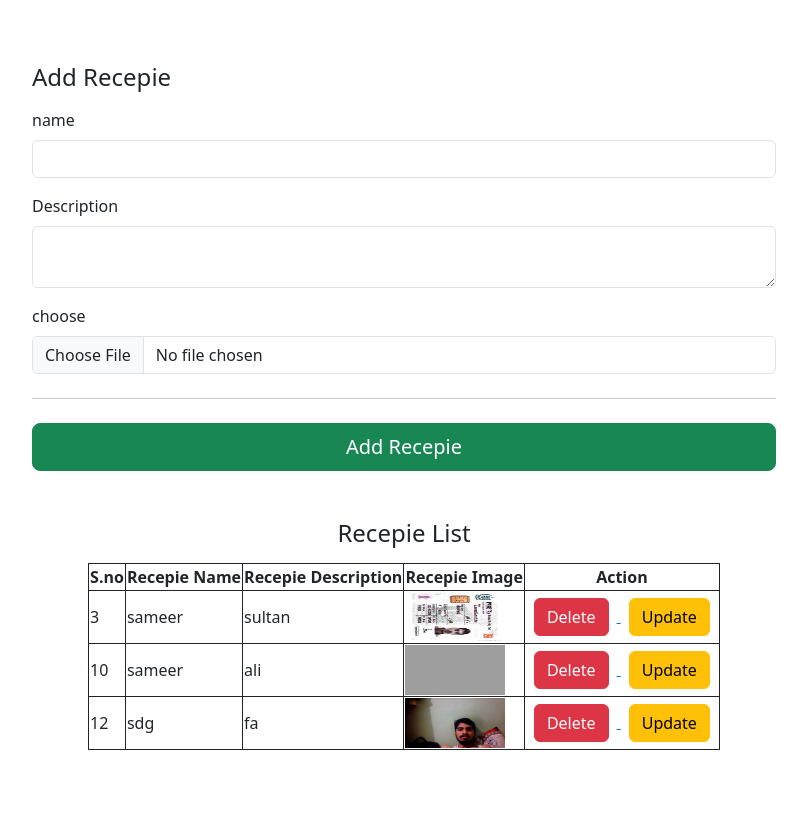
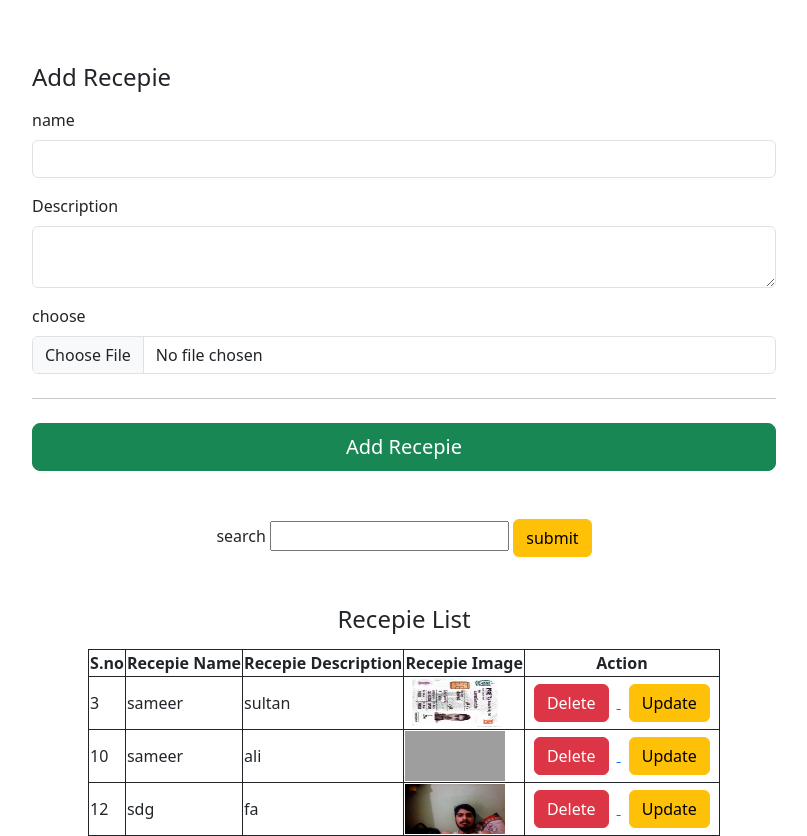
Before and after one commit to Muhammad-Sameer-sultan/Recepie, a Django app: page /recepies in a window 1280 px wide. Shown: the part 78-914 px from the top of the page, without its empty margins (236-1043 px from the left). Before the commit the page ends 828 px from the top, so only its background shows below. Run offline with Django 5.2, Linux system fonts and the light colour scheme; data comes from the database, SQL or seed files in the repository; grey boxes are pictures that could not be loaded.

Commit message:
add search recepie logic

```diff
--- a/home/templates/index.html
+++ b/home/templates/index.html
@@ -1,5 +1,8 @@
 {% extends "base.html" %}
 {% block main%}
+    <button class="btn btn-success">
+        <a href="/recepies">Recepie</a>
+    </button>
     <div>
         <a href="/about">about</a>
     </div>
--- a/vege/templates/recepies.html
+++ b/vege/templates/recepies.html
@@ -39,6 +39,15 @@
             </button>
         </form>
       </div>
+      <div class="d-flex mt-5">
+        <form  class="mx-auto" >
+          <label for="search">search</label>
+          <input name="search" type="search" >
+          <button class="btn-warning btn" type="submit">submit</button>
+
+        </form>
+      </div>
+
       <h4 class="mb-3 mx-auto text-center mt-5"> Recepie List</h4>
       <table class="w-full mx-auto">
         <tr class="text-center m-2">
--- a/vege/views.py
+++ b/vege/views.py
@@ -3,22 +3,32 @@ from .models import *
 
 # Create your views here.
 def recepies(request):
+    # Handling form submission
     if request.method == "POST":
         data = request.POST
         recepie_name = data.get("recepie_name")
         recepie_description = data.get("recepie_description")
         recepie_image = request.FILES.get("recepie_image")
+
+        # Creating a new recipe instance
         Recepie.objects.create(
-        recepie_name = recepie_name,
-        recepie_description = recepie_description,
-        recepie_image = recepie_image
+            recepie_name=recepie_name,
+            recepie_description=recepie_description,
+            recepie_image=recepie_image
         )
         return redirect("/recepies")
+
+    # Retrieving recipes, with optional search functionality
     query_set = Recepie.objects.all()
-    context = { "recepies":query_set }
+    search_query = request.GET.get("search")
+    if search_query:
+        query_set = query_set.filter(recepie_name__icontains=search_query)
 
+    # Context for rendering
+    context = { "recepies": query_set }
 
-    return render(request, "recepies.html" ,context=context)
+    return render(request, "recepies.html", context=context)
+
 
 def delete_recepie(request,id):
     Recepie.objects.get(id=id).delete()
```
